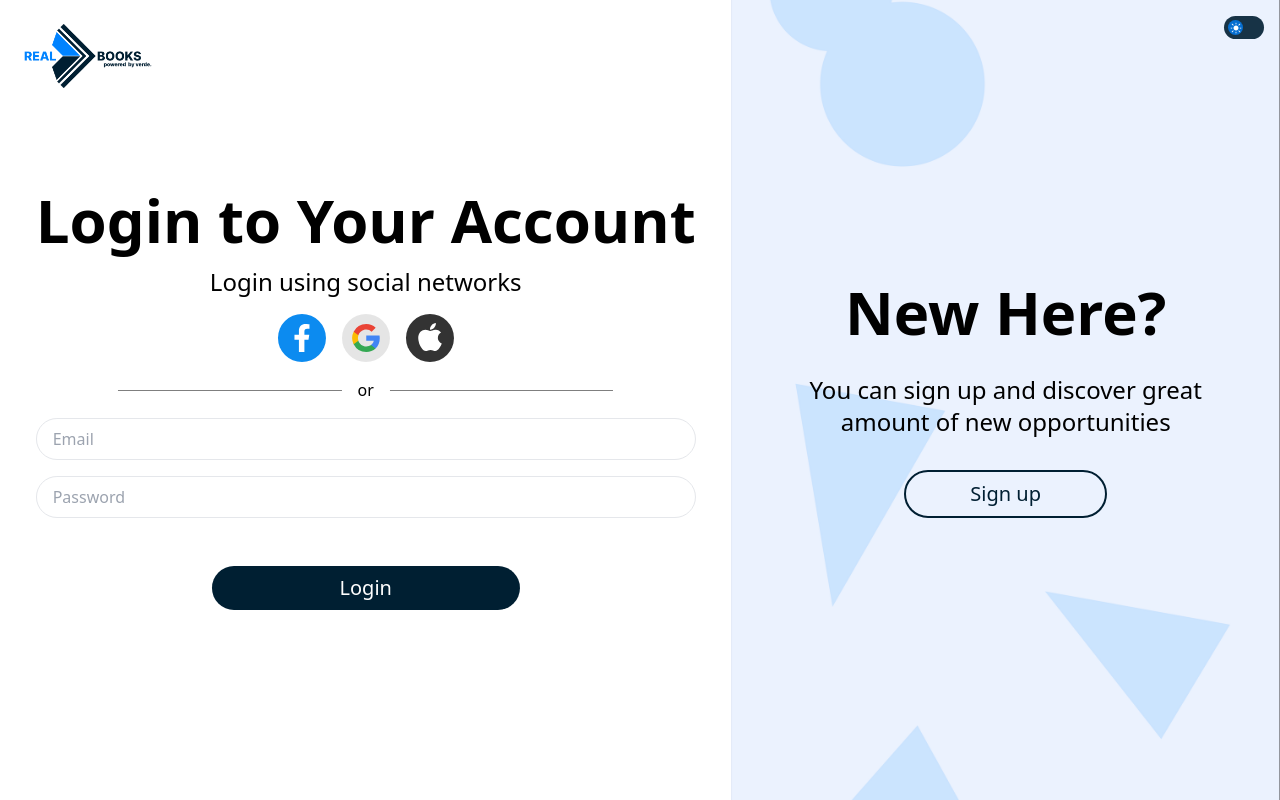
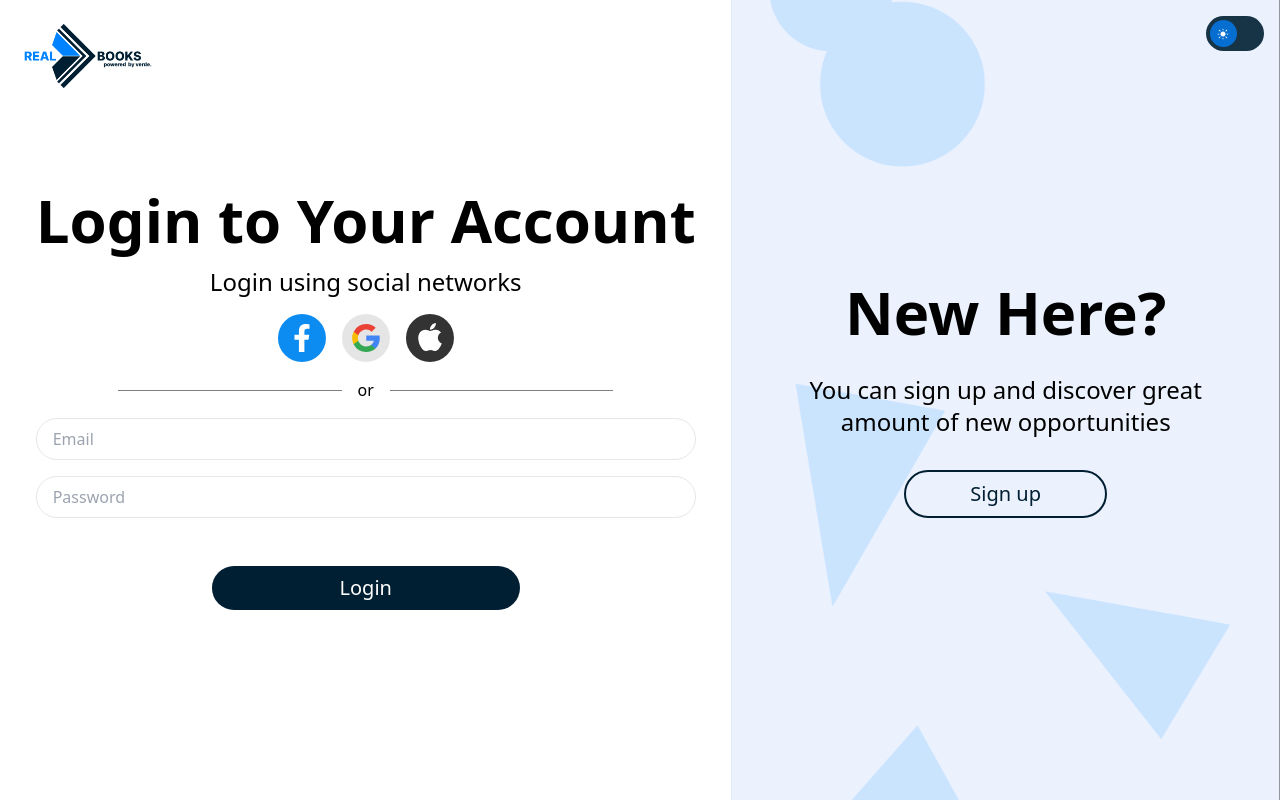
Before and after one commit to CatalinP0P/libra-lock, a React (Create React App) app in the folder client/: page /signin in a window 1280 px wide. Built offline with nearby package versions, Linux system fonts and the light colour scheme; no server answers.

Commit message:
modifications

```diff
--- a/client/src/components/Header/DesktopNav.tsx
+++ b/client/src/components/Header/DesktopNav.tsx
@@ -1,8 +1,6 @@
 import React, { useState } from 'react';
 import ThemeSlider from '../ui/ThemeSlider';
 import AccountButton from './AccountButton';
-import * as colors from '../../static/colors';
-import { ReactComponent as CoinSVG } from '../../assets/svgs/Coin.svg';
 import { useNavigate } from 'react-router-dom';
 import { useTheme } from '../../context/ThemeContext';
 import SearchBar from './SearchBar';
@@ -13,30 +11,12 @@ export default function DesktopNav() {
 
     return (
         <>
-            <div className="hidden lg:flex w-full flex-row gap-2">
-                <label
-                    className="font-bold opacity-60 hover:opacity-100 cursor-pointer text-lg"
-                    onClick={() => navigate('/books')}
-                >
-                    Browse Books
-                </label>
-            </div>
-            <div className="hidden lg:flex flex-row gap-4 w-full items-center">
+            <div className="hidden lg:flex flex-row gap-6 w-full items-center">
                 <SearchBar />
                 <div>
                     <ThemeSlider />
                 </div>
-                <label
-                    className="flex flex-row items-center text-xl gap-2 cursor-pointer"
-                    onClick={() => navigate('/buycoins')}
-                >
-                    540
-                    <CoinSVG
-                        height={24}
-                        width={24}
-                        fill={theme == 'dark' ? colors.white : colors.primary}
-                    />
-                </label>
+
                 <AccountButton />
             </div>
         </>
--- a/client/src/components/Header/Header.tsx
+++ b/client/src/components/Header/Header.tsx
@@ -10,11 +10,11 @@ import AccountButton from './AccountButton';
 import SearchIcon from '@mui/icons-material/Search';
 import ClearIcon from '@mui/icons-material/Clear';
 import DesktopNav from './DesktopNav';
-
 import MobileNav from './MobileNav';
 
 export default function Header() {
     const { theme } = useTheme();
+    const navigate = useNavigate();
     return (
         <div
             className={
@@ -25,8 +25,22 @@ export default function Header() {
             }
         >
             <Container className="flex flex-row justify-between py-2 items-center gap-32">
-                <div className="w-full">
+                <div className="w-full flex flex-row items-center gap-16">
                     <Logo className="z-[10]" />
+                    <div className="flex flex-row items-center gap-8">
+                        <label
+                            className="font-semibold opacity-60 hover:opacity-100 cursor-pointer text-lg"
+                            onClick={() => navigate('/books')}
+                        >
+                            Browse Books
+                        </label>
+                        <label
+                            className="font-semibold opacity-60 hover:opacity-100 cursor-pointer text-lg"
+                            onClick={() => navigate('/buycoins')}
+                        >
+                            Buy Credits
+                        </label>
+                    </div>
                 </div>
                 <DesktopNav />
                 <MobileNav />
--- a/client/src/components/Header/Logo.tsx
+++ b/client/src/components/Header/Logo.tsx
@@ -14,6 +14,7 @@ export default function Logo({ className }: { className?: string }) {
         >
             <img
                 src={theme == 'dark' ? logoDark : logoWhite}
+                loading="eager"
                 className={
                     'h-[40px] transition-all  cursor-pointer md:h-[64px] ' +
                     className
--- a/client/src/components/Header/SearchBar.tsx
+++ b/client/src/components/Header/SearchBar.tsx
@@ -8,7 +8,7 @@ export default function SearchBar() {
     const navigate = useNavigate();
 
     return (
-        <div className="flex min-w-[15rem] flex-row gap-2 bg-transparent text-secondary/75 p-2 rounded-full border-2 border-secondary/75 items-top ">
+        <div className="flex min-w-[15rem] flex-row gap-2 bg-transparent text-secondary/75 px-2 py-1 rounded-full border-2 border-secondary/75 items-top ">
             <div
                 className=" cursor-pointer z-[10]"
                 onClick={() => navigate('/books?q=' + search.trim())}
--- a/client/src/components/ui/BookImage.tsx
+++ b/client/src/components/ui/BookImage.tsx
@@ -16,7 +16,9 @@ export default function BookImage({
 
     return (
         <div
-            className={'group relative h-full overflow-hidden w-full ' + className}
+            className={
+                'group relative h-full overflow-hidden w-full ' + className
+            }
             {...props}
         >
             <img
@@ -24,6 +26,7 @@ export default function BookImage({
                     'relative w-[60%] h-[100%] mx-auto z-[10] pointer-events-none ' +
                     (hoverEffect ? 'transition-all group-hover:scale-105' : '')
                 }
+                loading="lazy"
                 src={imageURL}
             />
             <img
--- a/client/src/components/ui/Slider.tsx
+++ b/client/src/components/ui/Slider.tsx
@@ -3,27 +3,39 @@ import React, { ReactComponentElement } from 'react';
 export default function Slider({
     checked,
     onChange,
+    size = 'medium',
     SvgOFF,
     SvgON,
 }: {
     checked: boolean;
     onChange: any;
+    size?: 'small' | 'medium' | 'large';
     SvgOFF?: React.FunctionComponent<any>;
     SvgON?: React.FunctionComponent<any>;
 }) {
     return (
         <div
             className={
-                'cursor-pointer transition-all p-1 w-[40px] rounded-full flex-row ' +
+                (size == 'small'
+                    ? 'text-sm'
+                    : size == 'medium'
+                    ? 'text-base'
+                    : 'text-lg') +
+                ' cursor-pointer transition-all p-1 w-[3.25em] rounded-full flex-row ' +
                 (checked ? 'bg-secondary/50' : 'bg-primary/90 dark:bg-white/90')
             }
             onClick={onChange}
         >
             <div
                 className={
-                    'w-[15px] relative h-[15px] transition-all items-center justify-center rounded-full ' +
+                    'w-[1.5em] relative h-[1.5em] transition-all items-center justify-center rounded-full ' +
                     (checked
-                        ? ' translate-x-[17px] bg-secondary'
+                        ? ' bg-secondary ' +
+                          (size == 'small'
+                              ? 'translate-x-[1.25em]'
+                              : size == 'medium'
+                              ? 'translate-x-[1.3em]'
+                              : 'translate-x-[1.35em]')
                         : ' bg-secondary/75')
                 }
             >
--- a/client/src/components/ui/ThemeSlider.tsx
+++ b/client/src/components/ui/ThemeSlider.tsx
@@ -14,6 +14,7 @@ export default function ThemeSlider() {
             onChange={() => {
                 toggleTheme();
             }}
+            size='large'
             SvgOFF={SunWhite}
             SvgON={MoonSecondary}
         />
--- a/client/src/context/PopupContext.tsx
+++ b/client/src/context/PopupContext.tsx
@@ -38,7 +38,7 @@ export const PopupProvider = ({ children }: { children: React.ReactNode }) => {
         >
             {accountDropdown && (
                 <div
-                    className="hidden md:block fixed left-0 top-0 right-0 bottom-0 bg-black/10 z-[1]"
+                    className="hidden md:block fixed left-0 top-0 right-0 bottom-0 z-[90]"
                     onClick={closeAll}
                 ></div>
             )}
--- a/client/src/pages/Home/Home.tsx
+++ b/client/src/pages/Home/Home.tsx
@@ -18,7 +18,7 @@ import { useGenres } from '../../hooks/useGenres';
 import CategoryCard from '../../components/ui/CategoryCard';
 
 export default function Home() {
-    const { loading, user } = useAuth();
+    const { user } = useAuth();
 
     const { books } = useBooks();
     const { authors } = useAuthors();
@@ -43,9 +43,7 @@ export default function Home() {
         setBuyModalVisibility(true);
     };
 
-    return loading ? (
-        <Layout></Layout>
-    ) : (
+    return (
         <Layout>
             <RentModal
                 visible={rentModalVisibility}
```
Also changed, not shown: client/src/components/Header/AccountButton.tsx (+18 -2 lines).
